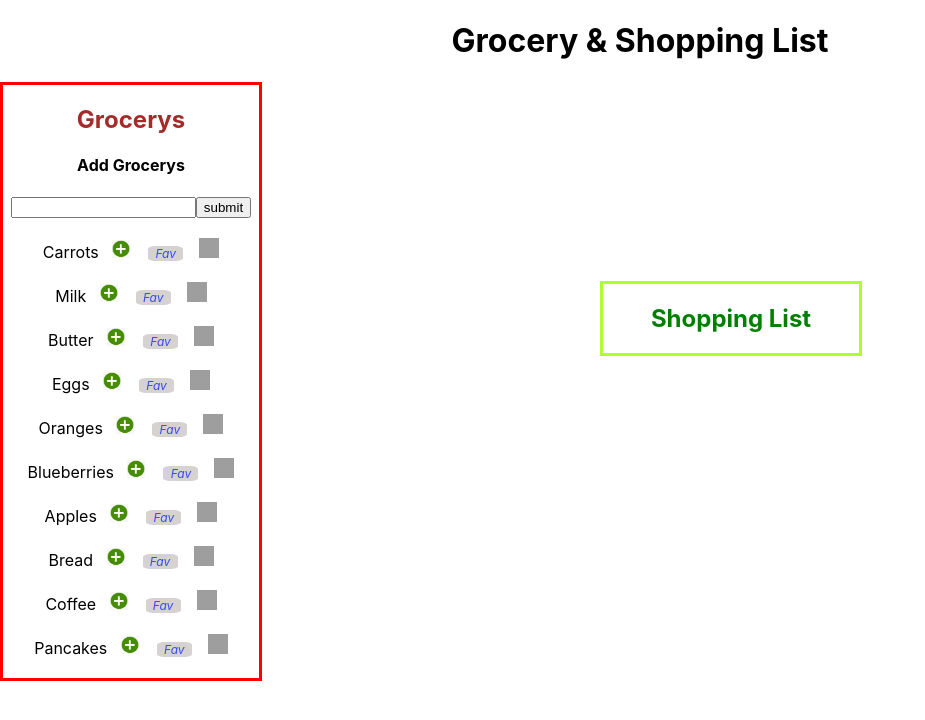
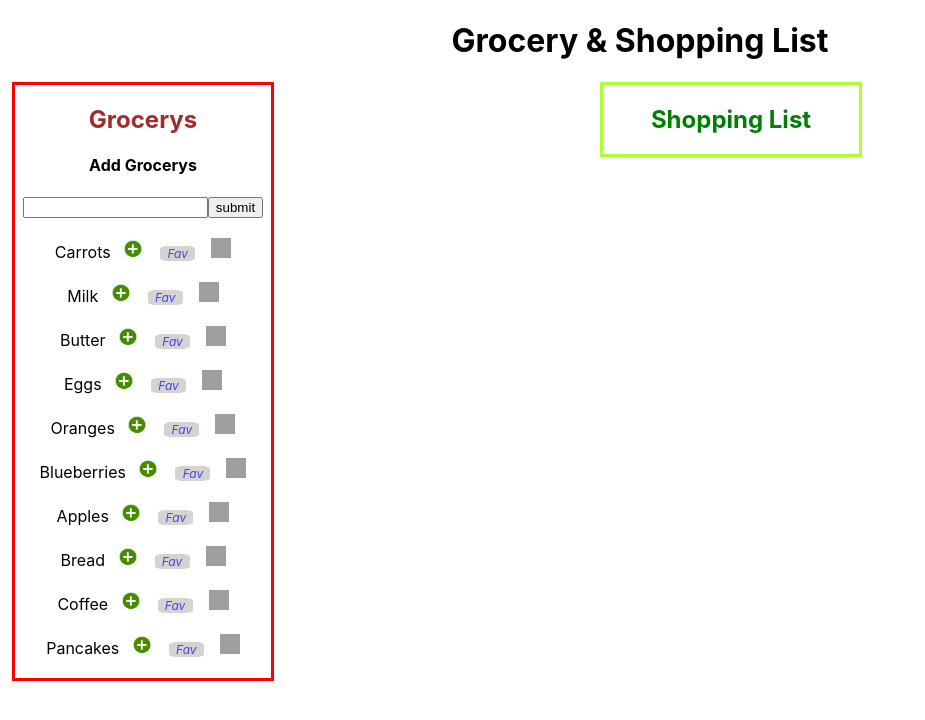
Before and after one commit to robbienicol/peak, a React (Create React App) app: page / in a window 1280 px wide. Shown: the top 720 px of the page, without its empty margins (0-925 px from the left). Built offline with nearby package versions, Linux system fonts and the light colour scheme; grey boxes are pictures that could not be loaded.

Commit message:
finalized

```diff
--- a/src/App.css
+++ b/src/App.css
@@ -27,8 +27,23 @@
   height: 15px;
 }
 .boarder {
+  left: -250px;
+
+  float: left;
+  position: relative;
   border-style: solid;
   border-color: red;
+  width: 20%;
+}
+.shopping {
+  float: left;
+
+  position: relative;
+  border-style: solid;
+  border-color: greenyellow;
+
+  top: 10;
+  left: 600px;
   width: 20%;
 }
 .favorited {
@@ -42,15 +57,7 @@
   width: 35px;
   height: 15px;
 }
-.shopping {
-  position: relative;
-  border-style: solid;
-  border-color: greenyellow;
 
-  top: -400px;
-  left: 600px;
-  width: 20%;
-}
 .sugar {
   font-size: 1px;
 }
--- a/src/App.js
+++ b/src/App.js
@@ -69,14 +69,6 @@ function App() {
   return (
     <div className="App">
       <h1>Grocery & Shopping List</h1>
-      <GroceryList
-        listData={listData}
-        addItem={addItem}
-        favoriteItem={favoriteItem}
-        delItem={delItem}
-        AddGroceryItem={AddGroceryItem}
-        Ref={Ref}
-      />
       <div className="shopping">
         <h2 style={{ color: "green" }}>Shopping List</h2>
         <ShoppingList
@@ -87,6 +79,14 @@ function App() {
           favoriteItem={favoriteItem}
         />
       </div>
+      <GroceryList
+        listData={listData}
+        addItem={addItem}
+        favoriteItem={favoriteItem}
+        delItem={delItem}
+        AddGroceryItem={AddGroceryItem}
+        Ref={Ref}
+      />
     </div>
   );
 }
```
